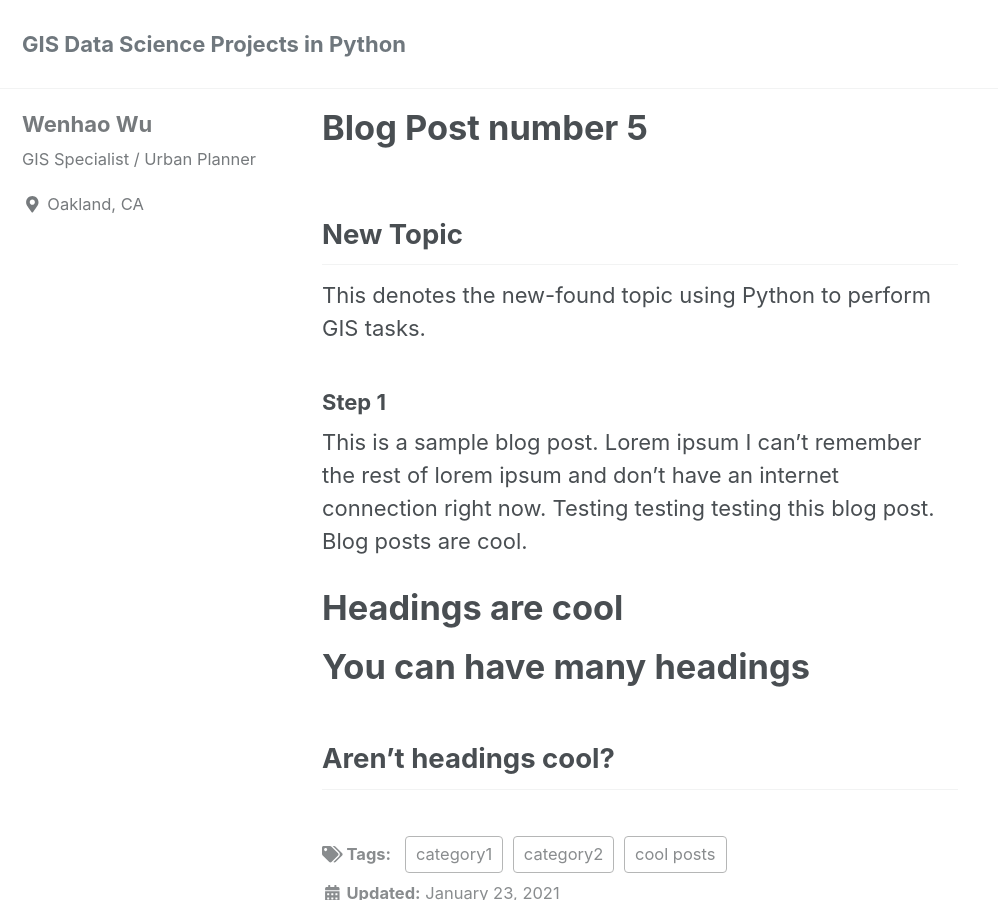
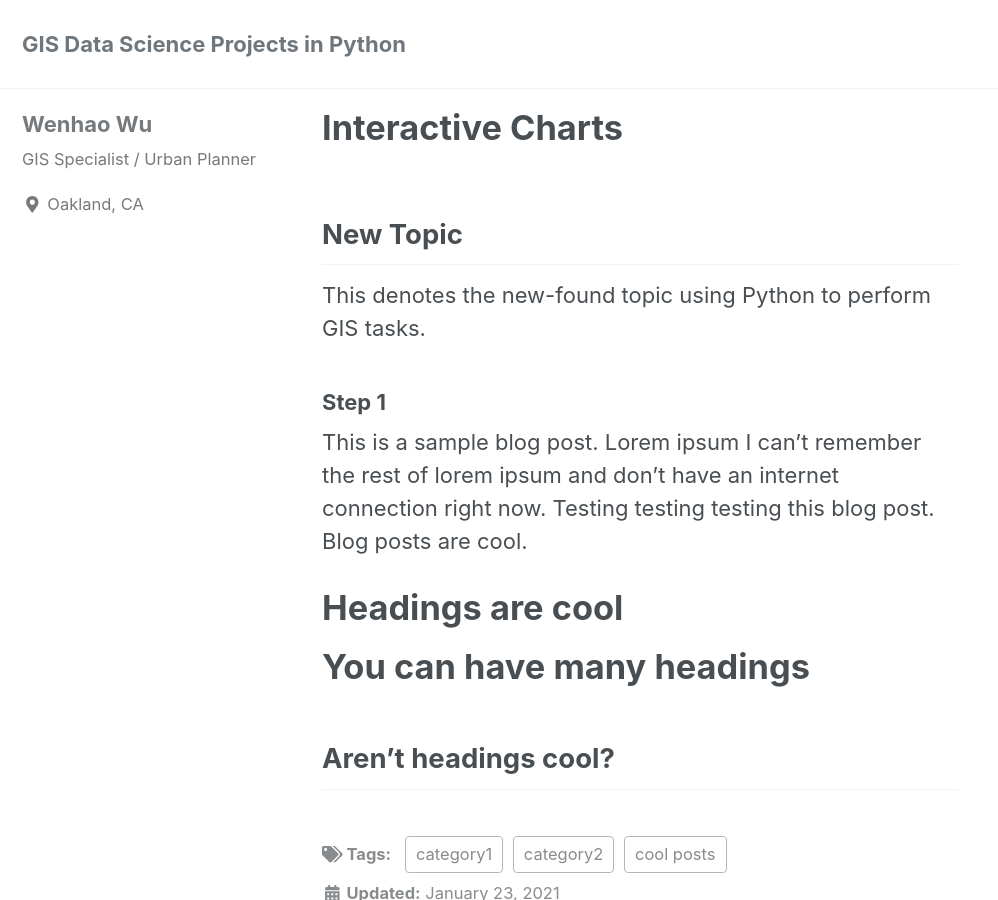
Before and after one commit to wenhaowuuu/GIS_DS_Python, a Jekyll site: the page built from _posts/2021-01-23-new-chart.md, in a window 1280 px wide and 900 px high. Shown: the whole window, without its empty margins (0-998 px from the left). Built offline with Jekyll 4.4.1, drawn with Linux system fonts in a browser that asks for light colours; cached includes are drawn as plain includes; nearby versions of some CDN libraries; a script that is not in the unit is left out.

Commit message:
changed name

```diff
--- a/_posts/2021-01-23-blog-post-5.md
+++ b/_posts/2021-01-23-new-chart.md
@@ -1,5 +1,5 @@
 ---
-title: 'Blog Post number 5'
+title: 'Interactive Charts'
 date: 2021-01-23
 permalink: /posts/2021/01/blog-post-5/
 tags:
```
